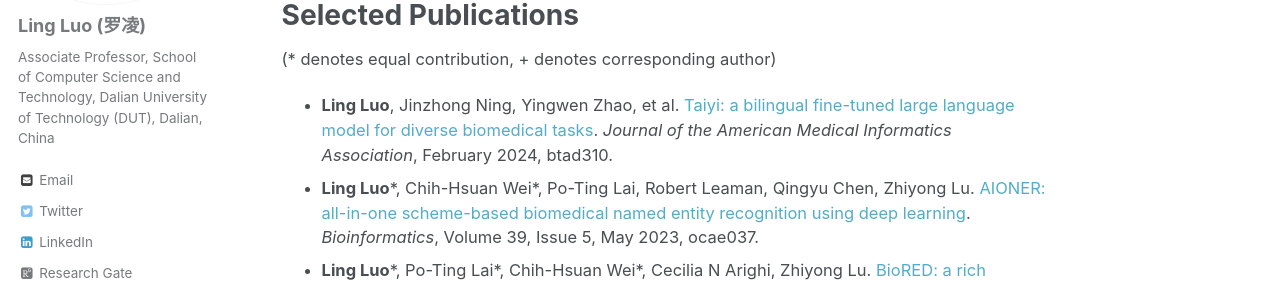
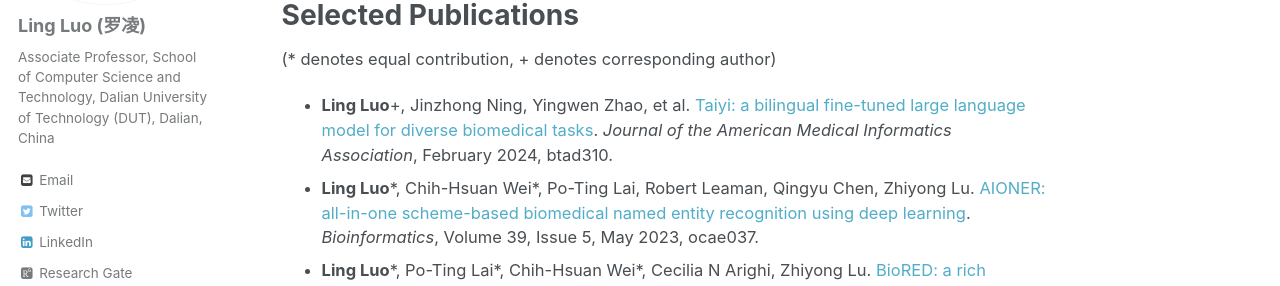
Before and after one commit to lingluodlut/lingluodlut.github.io, a Jekyll site: the page built from _pages/about.md, in a window 1280 px wide and 900 px high, scrolled down 422 px. Shown: the part 165-451 px from the top of the window. Built offline with Jekyll 4.4.1, drawn with Linux system fonts in a browser that asks for light colours; some web fonts are replaced.

```diff
--- a/_pages/about.md
+++ b/_pages/about.md
@@ -24,7 +24,7 @@ Research Interests
 Selected Publications
 =====
 (\* denotes equal contribution, + denotes corresponding author)
-- **Ling Luo**, Jinzhong Ning, Yingwen Zhao, et al. [Taiyi: a bilingual fine-tuned large language model for diverse biomedical tasks](https://doi.org/10.1093/jamia/ocae037). *Journal of the American Medical Informatics Association*, February 2024, btad310.
+- **Ling Luo**+, Jinzhong Ning, Yingwen Zhao, et al. [Taiyi: a bilingual fine-tuned large language model for diverse biomedical tasks](https://doi.org/10.1093/jamia/ocae037). *Journal of the American Medical Informatics Association*, February 2024, btad310.
 - **Ling Luo**\*, Chih-Hsuan Wei\*, Po-Ting Lai, Robert Leaman, Qingyu Chen, Zhiyong Lu. [AIONER: all-in-one scheme-based biomedical named entity recognition using deep learning](https://doi.org/10.1093/bioinformatics/btad310). *Bioinformatics*, Volume 39, Issue 5, May 2023, ocae037.
 - **Ling Luo**\*, Po-Ting Lai\*, Chih-Hsuan Wei\*, Cecilia N Arighi, Zhiyong Lu. [BioRED: a rich biomedical relation extraction dataset](https://doi.org/10.1093/bib/bbac282). *Briefings in Bioinformatics*, Volume 23, Issue 5, September 2022, bbac282.
 - **Ling Luo**, Shankai Yan, Po-Ting Lai, Daniel Veltri, Andrew Oler, Sandhya Xirasagar, Rajarshi Ghosh, Morgan Similuk, Peter N. Robinson, Zhiyong Lu. [PhenoTagger: A Hybrid Method for Phenotype Concept Recognition using Human Phenotype Ontology](https://doi.org/10.1093/bioinformatics/btab019). *Bioinformatics*, Volume 37, Issue 13, 1 July 2021, Pages 1884–1890.
```
